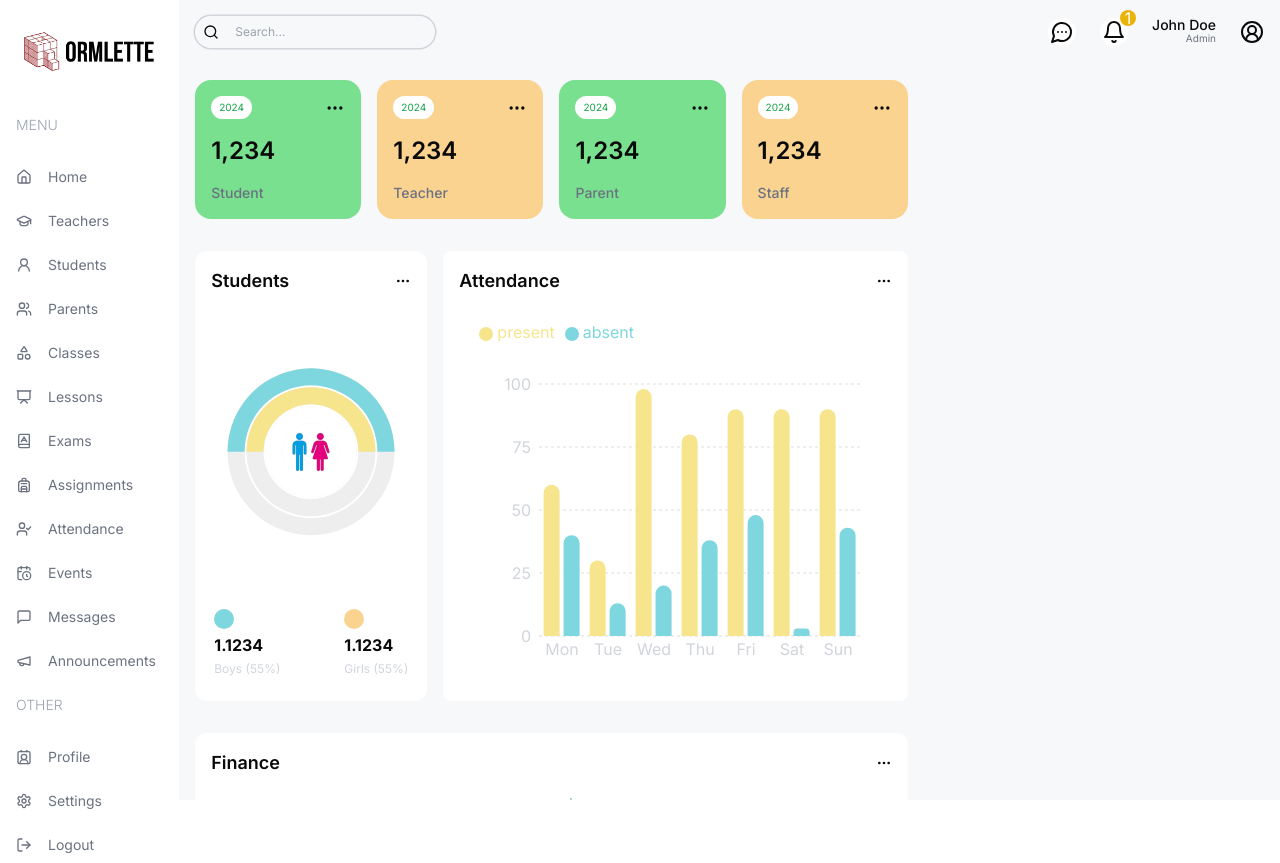
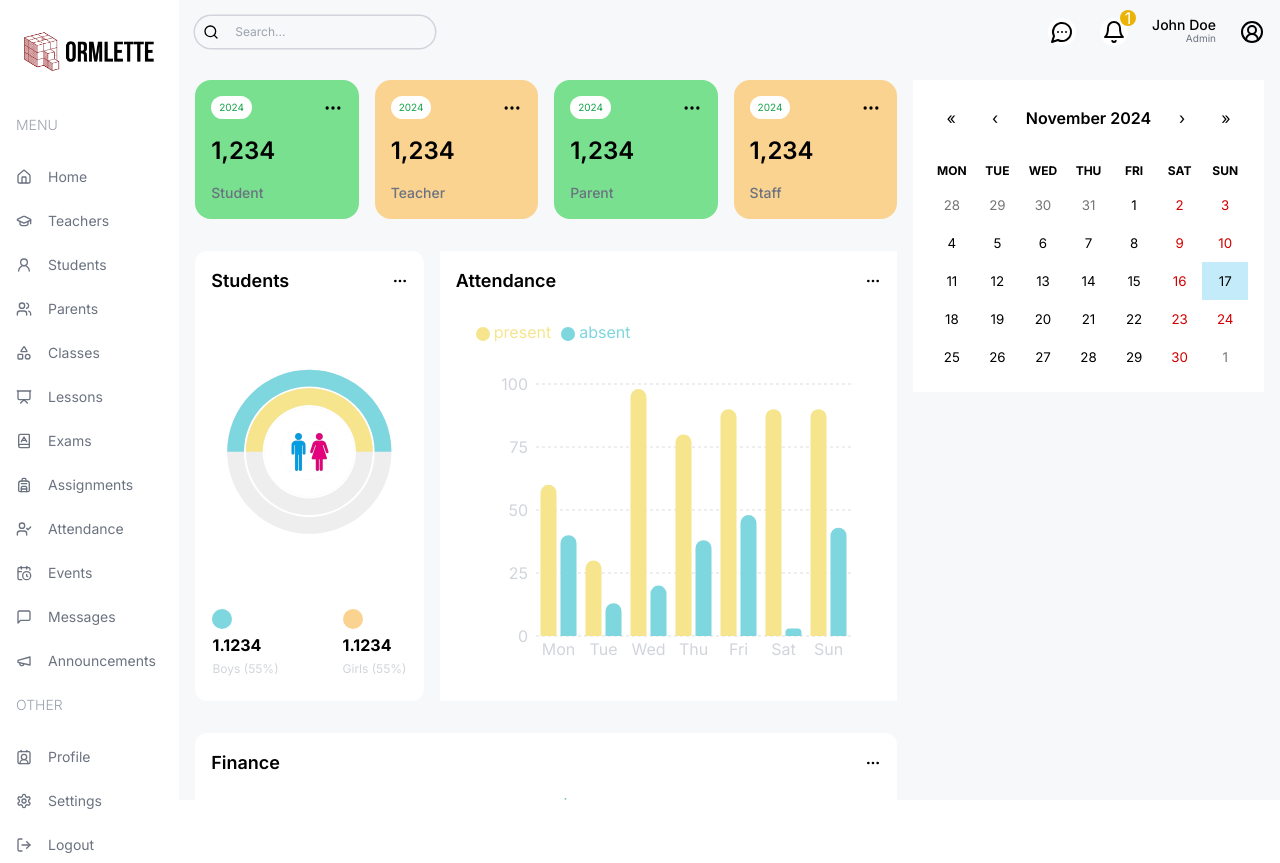
Before and after one commit to nhungnguyen-9/Ormlette-schoolManagement, a Next.js app: page /admin in a window 1280 px wide. Built offline with nearby package versions, Linux system fonts and the light colour scheme.

Commit message:
add event calendar

```diff
--- a/app/(dashboard)/admin/page.tsx
+++ b/app/(dashboard)/admin/page.tsx
@@ -1,40 +1,40 @@
 import { AttendanceChart } from "@/components/attendace-chart";
 import { CountChart } from "@/components/count-chart";
+import { EventCalendar } from "@/components/event-calendar";
 import { FinanceChart } from "@/components/finance-chart";
 import { UserCard } from "@/components/user-card";
 
 const AdminPage = () => {
     return (
-        <div className="p-4 flex gap-4 flex-col md:flex-flow">
-            {/* left */}
+        <div className="p-4 flex gap-4 flex-col md:flex-row">
+            {/* LEFT */}
             <div className="w-full lg:w-2/3 flex flex-col gap-8">
-
-                {/* usercard */}
+                {/* USER CARDS */}
                 <div className="flex gap-4 justify-between flex-wrap">
                     <UserCard type="student" />
                     <UserCard type="teacher" />
                     <UserCard type="parent" />
                     <UserCard type="staff" />
                 </div>
-                {/* middle chart */}
+                {/* MIDDLE CHARTS */}
                 <div className="flex gap-4 flex-col lg:flex-row">
-                    {/* count chart */}
+                    {/* COUNT CHART */}
                     <div className="w-full lg:w-1/3 h-[450px]">
                         <CountChart />
                     </div>
-                    {/* attendance chart */}
+                    {/* ATTENDANCE CHART */}
                     <div className="w-full lg:w-2/3 h-[450px]">
                         <AttendanceChart />
                     </div>
                 </div>
-                {/* bottom chart */}
+                {/* BOTTOM CHART */}
                 <div className="w-full h-[500px]">
                     <FinanceChart />
                 </div>
             </div>
-            {/* right */}
-            <div className="w-full lg:w-1/3">
-                r
+            {/* RIGHT */}
+            <div className="w-full lg:w-1/3 flex flex-col gap-8">
+                <EventCalendar />
             </div>
         </div>
     );
--- a/app/(dashboard)/layout.tsx
+++ b/app/(dashboard)/layout.tsx
@@ -11,7 +11,7 @@ export default function DashboardLayout({
 }>) {
     return (
         <div className="h-screen flex">
-            <div className="w-[14%] md:w-[8%] lg:w-[14%] xl:w-[14%] p-4">
+            <div className="w-[14%] md:w-[8%] lg:w-[16%] xl:w-[14%] p-4">
                 <Link
                     href='/'
                     className="flex items-center justify-center lg:justify-start gap-2"
@@ -25,7 +25,7 @@ export default function DashboardLayout({
                 </Link>
                 <Menu />
             </div>
-            <div className="w-[86%] md:w-[92%] lg:w-[84%] xl:w-[86%] bg-[#F7F8FA]  overflow-scroll">
+            <div className="w-[86%] md:w-[92%] lg:w-[84%] xl:w-[86%] bg-[#F7F8FA] overflow-scroll flex flex-col">
                 <Navbar />
                 {children}
             </div>
--- a/app/globals.css
+++ b/app/globals.css
@@ -2,71 +2,21 @@
 @tailwind components;
 @tailwind utilities;
 
-body {
-  font-family: Arial, Helvetica, sans-serif;
+.react-calendar {
+  width: 100% !important;
+  border: none !important;
+  font-family: "Inter", sans-serif !important;
 }
 
-@layer base {
-  :root {
-    --background: 0 0% 100%;
-    --foreground: 0 0% 3.9%;
-    --card: 0 0% 100%;
-    --card-foreground: 0 0% 3.9%;
-    --popover: 0 0% 100%;
-    --popover-foreground: 0 0% 3.9%;
-    --primary: 0 0% 9%;
-    --primary-foreground: 0 0% 98%;
-    --secondary: 0 0% 96.1%;
-    --secondary-foreground: 0 0% 9%;
-    --muted: 0 0% 96.1%;
-    --muted-foreground: 0 0% 45.1%;
-    --accent: 0 0% 96.1%;
-    --accent-foreground: 0 0% 9%;
-    --destructive: 0 84.2% 60.2%;
-    --destructive-foreground: 0 0% 98%;
-    --border: 0 0% 89.8%;
-    --input: 0 0% 89.8%;
-    --ring: 0 0% 3.9%;
-    --chart-1: 12 76% 61%;
-    --chart-2: 173 58% 39%;
-    --chart-3: 197 37% 24%;
-    --chart-4: 43 74% 66%;
-    --chart-5: 27 87% 67%;
-    --radius: 0.5rem;
-  }
-  .dark {
-    --background: 0 0% 3.9%;
-    --foreground: 0 0% 98%;
-    --card: 0 0% 3.9%;
-    --card-foreground: 0 0% 98%;
-    --popover: 0 0% 3.9%;
-    --popover-foreground: 0 0% 98%;
-    --primary: 0 0% 98%;
-    --primary-foreground: 0 0% 9%;
-    --secondary: 0 0% 14.9%;
-    --secondary-foreground: 0 0% 98%;
-    --muted: 0 0% 14.9%;
-    --muted-foreground: 0 0% 63.9%;
-    --accent: 0 0% 14.9%;
-    --accent-foreground: 0 0% 98%;
-    --destructive: 0 62.8% 30.6%;
-    --destructive-foreground: 0 0% 98%;
-    --border: 0 0% 14.9%;
-    --input: 0 0% 14.9%;
-    --ring: 0 0% 83.1%;
-    --chart-1: 220 70% 50%;
-    --chart-2: 160 60% 45%;
-    --chart-3: 30 80% 55%;
-    --chart-4: 280 65% 60%;
-    --chart-5: 340 75% 55%;
-  }
+.react-calendar__navigation__label__labelText {
+  font-weight: 600;
 }
 
-@layer base {
-  * {
-    @apply border-border;
-  }
-  body {
-    @apply bg-background text-foreground;
-  }
+.react-calendar__tile--active {
+  background-color: #c3ebfa !important;
+  color: black !important;
 }
+
+abbr:where([title]) {
+  text-decoration: none;
+}
--- /dev/null
+++ b/components/event-calendar.tsx
@@ -0,0 +1,19 @@
+'use client'
+
+import { useState } from 'react'
+import Calendar from 'react-calendar'
+import 'react-calendar/dist/Calendar.css'
+
+type ValuePiece = Date | null
+
+type Value = ValuePiece | [ValuePiece, ValuePiece]
+
+export const EventCalendar = () => {
+    const [value, onChange] = useState<Value>(new Date())
+
+    return (
+        <div className='bg-white p-4 rounded-md'>
+            <Calendar onChange={onChange} value={value} />
+        </div>
+    )
+}
--- a/components/finance-chart.tsx
+++ b/components/finance-chart.tsx
@@ -64,7 +64,7 @@ const data = [
 
 export const FinanceChart = () => {
     return (
-        <div className='bg-white rounded-xl w-full p-4 h-full'>
+        <div className='bg-white rounded-xl p-4 h-full'>
             <div className='flex justify-between items-center'>
                 <h1 className='text-lg font-semibold'>Finance</h1>
                 <Ellipsis className="size-4" />
--- a/package.json
+++ b/package.json
@@ -15,6 +15,7 @@
     "lucide-react": "^0.456.0",
     "next": "15.0.3",
     "react": "19.0.0-rc-66855b96-20241106",
+    "react-calendar": "^5.1.0",
     "react-dom": "19.0.0-rc-66855b96-20241106",
     "recharts": "^2.13.3",
     "tailwind-merge": "^2.5.4",
```
Also changed, not shown: 1 other file (tests, documents, lock files or other folders).
